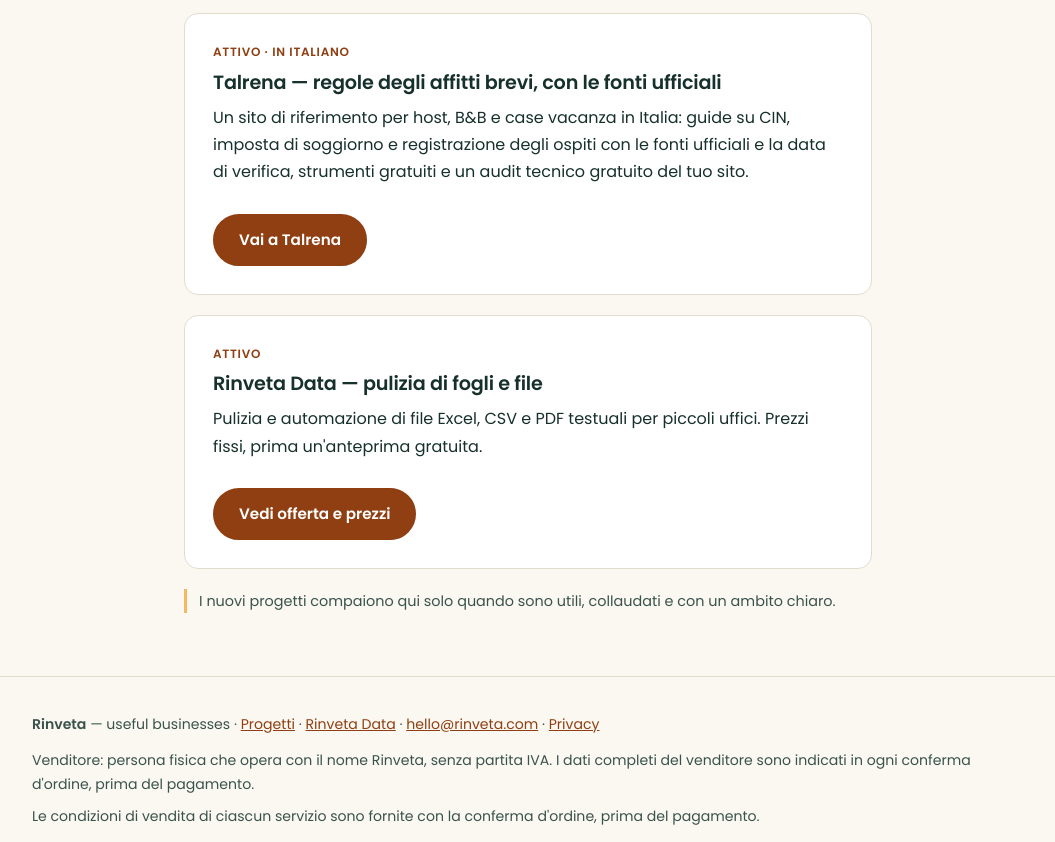
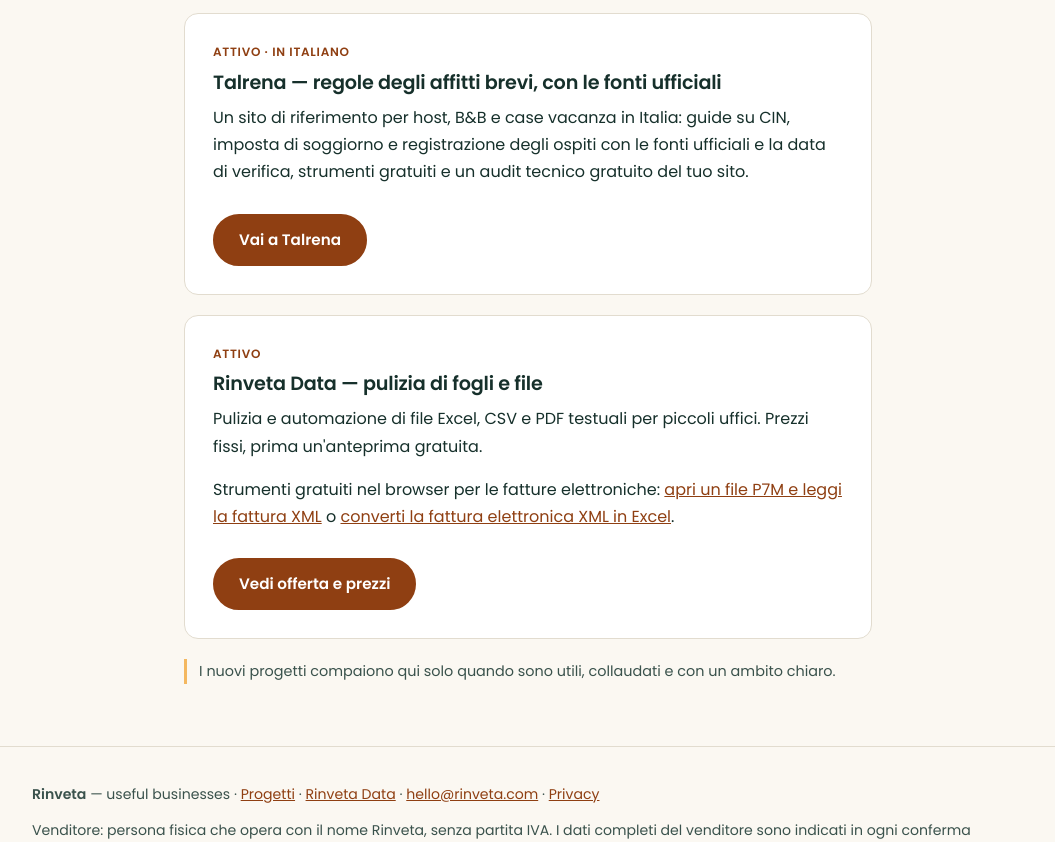
Before and after one commit to Agent90ia/rinveta-site, a plain HTML site: page it/progetti/index.html in a window 1280 px wide. Shown: the part 255-1097 px from the top of the page, without its empty margins (112-1167 px from the left). Drawn offline with Linux system fonts and the light colour scheme.

Commit message:
T461: link contestuali E-FPA da csv-to-excel e it/progetti

```diff
--- a/it/progetti/index.html
+++ b/it/progetti/index.html
@@ -11,7 +11,7 @@
 <header class="top"><div class="wrap"><a class="brand" href="/it/" aria-label="Rinveta"><svg class="mark" viewBox="0 0 512 512" width="30" height="30" aria-hidden="true" focusable="false"><rect width="512" height="512" rx="112.64" fill="#16302b"/><rect x="138.04" y="108.54" width="55.3" height="287.54" rx="14.75" fill="#fbf8f2"/><path d="M204.39 136.19H281.8A75.57 75.57 0 0 1 281.8 287.33H204.39" stroke="#fbf8f2" stroke-width="55.3" fill="none"/><path d="M281.8 311.3 362.91 388.71" stroke="#f4b860" stroke-width="55.3" stroke-linecap="round" fill="none"/></svg>Rinveta</a>
 <nav class="dsk" aria-label="Principale"><ul><li><a href="/it/#progetti">Progetti</a></li><li><a href="/it/#servizi">Cosa offriamo</a></li><li><a href="/it/#come">Come lavoriamo</a></li><li><a href="/it/#contatti">Contatti</a></li><li><a class="lang" href="/projects/" hreflang="en" lang="en">English</a></li></ul></nav>
 <details class="mob"><summary>Menu</summary><ul><li><a href="/it/#progetti">Progetti</a></li><li><a href="/it/#servizi">Cosa offriamo</a></li><li><a href="/it/#come">Come lavoriamo</a></li><li><a href="/it/#contatti">Contatti</a></li><li><a class="lang" href="/projects/" hreflang="en" lang="en">English</a></li></ul></details></div></header>
-<main id="main"><div class="wrap narrow doc" style="padding-top:48px;padding-bottom:48px"><h1>Progetti</h1><p>Rinveta è il marchio madre di una piccola famiglia di attività digitali utili. Ogni progetto ha ambito, prezzi e condizioni propri. Ecco cosa è attivo oggi.</p><article class="card"><span class="tag">Attivo · in italiano</span><h3>Talrena — regole degli affitti brevi, con le fonti ufficiali</h3><p>Un sito di riferimento per host, B&amp;B e case vacanza in Italia: guide su CIN, imposta di soggiorno e registrazione degli ospiti con le fonti ufficiali e la data di verifica, strumenti gratuiti e un audit tecnico gratuito del tuo sito.</p><div class="btns"><a class="btn primary" href="https://talrena.rinveta.com/" hreflang="it">Vai a Talrena</a></div></article><article class="card"><span class="tag">Attivo</span><h3>Rinveta Data — pulizia di fogli e file</h3><p>Pulizia e automazione di file Excel, CSV e PDF testuali per piccoli uffici. Prezzi fissi, prima un&#x27;anteprima gratuita.</p><div class="btns"><a class="btn primary" href="/it/data/">Vedi offerta e prezzi</a></div></article><p class="note" style="margin-top:18px">I nuovi progetti compaiono qui solo quando sono utili, collaudati e con un ambito chiaro.</p></div></main>
+<main id="main"><div class="wrap narrow doc" style="padding-top:48px;padding-bottom:48px"><h1>Progetti</h1><p>Rinveta è il marchio madre di una piccola famiglia di attività digitali utili. Ogni progetto ha ambito, prezzi e condizioni propri. Ecco cosa è attivo oggi.</p><article class="card"><span class="tag">Attivo · in italiano</span><h3>Talrena — regole degli affitti brevi, con le fonti ufficiali</h3><p>Un sito di riferimento per host, B&amp;B e case vacanza in Italia: guide su CIN, imposta di soggiorno e registrazione degli ospiti con le fonti ufficiali e la data di verifica, strumenti gratuiti e un audit tecnico gratuito del tuo sito.</p><div class="btns"><a class="btn primary" href="https://talrena.rinveta.com/" hreflang="it">Vai a Talrena</a></div></article><article class="card"><span class="tag">Attivo</span><h3>Rinveta Data — pulizia di fogli e file</h3><p>Pulizia e automazione di file Excel, CSV e PDF testuali per piccoli uffici. Prezzi fissi, prima un&#x27;anteprima gratuita.</p><p>Strumenti gratuiti nel browser per le fatture elettroniche: <a href="/apri-file-p7m-fattura-xml/">apri un file P7M e leggi la fattura XML</a> o <a href="/fattura-elettronica-xml-excel/">converti la fattura elettronica XML in Excel</a>.</p><div class="btns"><a class="btn primary" href="/it/data/">Vedi offerta e prezzi</a></div></article><p class="note" style="margin-top:18px">I nuovi progetti compaiono qui solo quando sono utili, collaudati e con un ambito chiaro.</p></div></main>
 <footer><div class="wrap">
 <p><strong>Rinveta</strong> — useful businesses · <a href="/it/progetti/">Progetti</a> · <a href="/it/data/">Rinveta Data</a> · <a href="mailto:hello@rinveta.com">hello@rinveta.com</a> · <a href="/it/privacy/">Privacy</a></p>
 <p>Venditore: persona fisica che opera con il nome Rinveta, senza partita IVA. I dati completi del venditore sono indicati in ogni conferma d&#x27;ordine, prima del pagamento.</p>
```
Also changed, not shown: csv-to-excel/index.html (+1 -1 lines).
